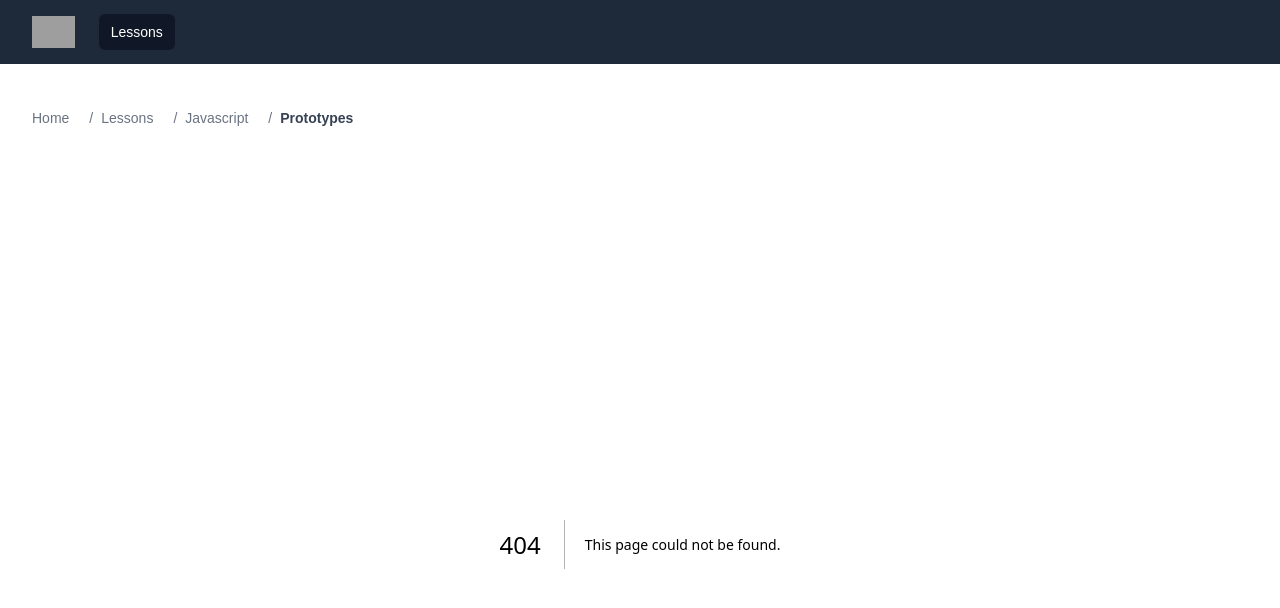
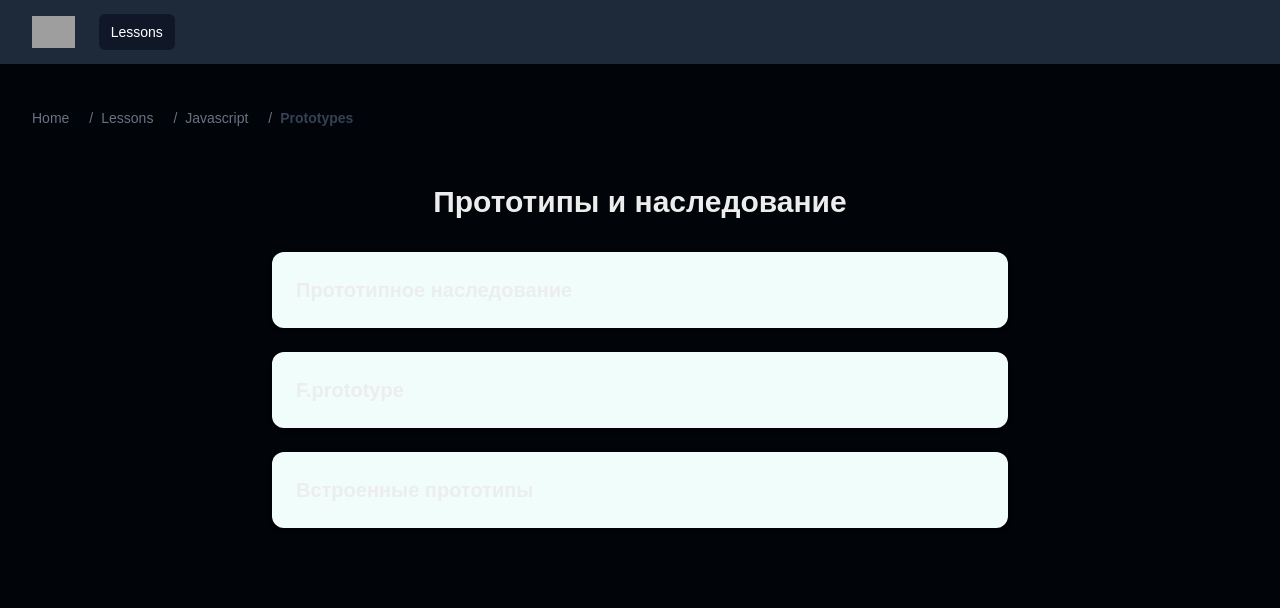
Before and after one commit to HenrikHovhannisyan/coding, a Next.js app: page /lessons/javascript/prototypes in a window 1280 px wide. Before the commit this address had no page. Shown: the top 608 px of the page. Built offline with nearby package versions, Linux system fonts and the light colour scheme; grey boxes are pictures that could not be loaded.

Commit message:
Added prototypes page

```diff
--- /dev/null
+++ b/app/lessons/javascript/prototypes/page.jsx
@@ -0,0 +1,40 @@
+import React from "react";
+
+const links = [
+  {
+    href: "prototypes/prototype-inheritance",
+    title: "Прототипное наследование",
+  },
+  {
+    href: "prototypes/prototype-inheritance1",
+    title: "F.prototype",
+  },
+  {
+    href: "prototypes/prototype-inheritance2",
+    title: "Встроенные прототипы",
+  },
+];
+
+const Page = () => {
+  return (
+    <div className="max-w-3xl mx-auto px-4 py-10">
+      <h2 className="mb-8 text-3xl font-extrabold text-center">
+        Прототипы и наследование
+      </h2>
+
+      <nav className="space-y-6">
+        {links.map(({ href, title, description }) => (
+          <a
+            key={href}
+            href={href}
+            className="block p-6 rounded-xl shadow-md bg-teal-50 dark:bg-teal-900 hover:bg-teal-100 dark:hover:bg-teal-800 transition-colors duration-300"
+          >
+            <h3 className="text-xl font-semibold">{title}</h3>
+          </a>
+        ))}
+      </nav>
+    </div>
+  );
+};
+
+export default Page;
```
